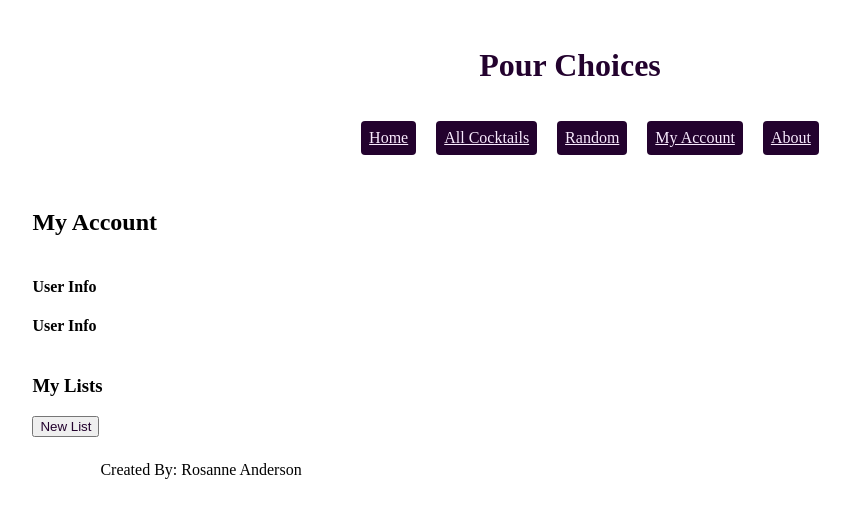
After one commit to RosanneE/Pour_Choices, a Django app: page /drinks/my_page/ in a window 1280 px wide. The commit adds this page. Shown: the top 518 px of the page, without its empty margins (70-920 px from the left). Run offline with Django 4.2, Linux system fonts and the light colour scheme; data that the repository does not hold is empty.

Commit message:
account page

```diff
--- /dev/null
+++ b/pour/drinks/templates/my_page.html
@@ -0,0 +1,22 @@
+{% extends 'partials/_base.html' %}
+
+{% block content %}
+{% include 'partials/_navbar.html' %}
+<br/>
+<div class = 'page_title' >
+    <h2 class = 'header_text'>My Account</h2>
+</div>
+<div class = 'user_info'>
+    <h4> User Info<h4>
+    <h4> User Info<h4>
+</div>
+<div class= 'lists'>
+    <h3>My Lists</h3>
+    <button> New List</Button>
+    <div class = 'my_lists'>
+        {% include 'partials/_list_of_lists.html' %}
+    </div>
+</div>
+<div></div>
+{% include 'partials/_footer.html' %}
+{% endblock %}
--- /dev/null
+++ b/pour/drinks/templates/partials/_list_of_lists.html
@@ -0,0 +1,10 @@
+{% comment %} Ingredient list and Search feature - used on Home page {% endcomment %}
+
+{% comment %} Search {% endcomment %}
+
+{% comment %} Ingredient list {% endcomment %}
+<div class="list_list">
+    {% for list in lists%}
+    <h4>{{list.list_title}}</h4>
+    {% endfor %}
+</div>
--- a/pour/drinks/templates/partials/_navbar.html
+++ b/pour/drinks/templates/partials/_navbar.html
@@ -9,7 +9,7 @@
         <li class = 'nav'><a class = "nav_link" href = '{% url 'cocktail_show' 1 %}'>Random</a></li>
 
 
-        <li class = 'nav'>Login/Your Account</li>
+        <li class = 'nav'><a class = "nav_link" href = '{% url 'my_page'%}'>My Account</a></li>
         <li class = 'nav'><a class = "nav_link" href = '{% url 'about'%}'>About</a></li>
     </ul>
     </nav>
--- a/pour/drinks/urls.py
+++ b/pour/drinks/urls.py
@@ -6,6 +6,8 @@ urlpatterns = [
     path('about/', views.about, name='about'),
     path('create/', views.DrinksCreate.as_view(), name='create/'),
     path('index/', views.Index.as_view(), name='index'),
+      path('my_page/', views.MyPage.as_view(), name='my_page'),
+    # path('my_lists/', views.MyLists.as_view(), name='my_lists'),
     path('index/<int:pk>/', views.CocktailShow.as_view(),  name='cocktail_show'),
     path('index/<int:pk>/update/', views.CocktailUpdate.as_view(),  name='cocktail_update'),
     path('ing_search/', views.ing_search, name='ingredients'),
--- a/pour/drinks/views.py
+++ b/pour/drinks/views.py
@@ -7,11 +7,10 @@ from django.template import loader
 from django.views.generic import DetailView
 from django.urls import reverse
 from pickle import NONE
-from drinks.models import Drinks, Ingredients
+from drinks.models import Drinks, Ingredients, Lists
 
 class Home(TemplateView):
     template_name = "home.html"
-
     def get_context_data(self, **kwargs):
         context = super().get_context_data(**kwargs)
         # Get gets search param
@@ -27,7 +26,6 @@ class Home(TemplateView):
 
 class Index(TemplateView):
     template_name = "index.html"
-
     def get_context_data(self, **kwargs):
         context = super().get_context_data(**kwargs)
         # Get gets search param
@@ -43,7 +41,9 @@ class DrinksCreate(CreateView):
     model = Drinks
     fields = ['drink_name','drink_ingredients', 'recipie', 'glass', 'tags']
     template_name = 'create_cocktail.html'
-    success_url = '/create/'
+    def get_success_url(self):
+        return reverse('cocktail_show', kwargs={'pk': self.object.pk})
+
 
 class CocktailShow(DetailView):
     model = Drinks
@@ -53,10 +53,16 @@ class CocktailUpdate(UpdateView):
     model = Drinks
     fields = ['drink_name','drink_ingredients', 'recipie', 'glass', 'tags']
     template_name = 'cocktail_update.html'
-
+    # success_url = '/index/'
     def get_success_url(self):
         return reverse('cocktail_show', kwargs={'pk': self.object.pk})
 
+class MyPage(TemplateView):
+    template_name = "my_page.html"
+    def get_context_data(self, **kwargs):
+        context = super().get_context_data(**kwargs)
+        context['lists'] = Lists.objects.all().values()
+        return context
 
 def about(request):
     template = loader.get_template('about.html')
```
Also changed, not shown: pour/drinks/templates/partials/list_show.html (added, +19 -0 lines).
